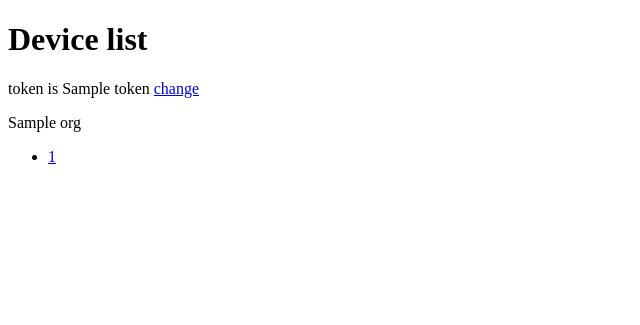
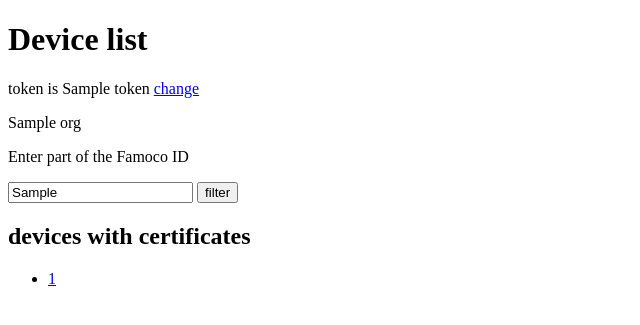
Before and after one commit to aguillot/famoco-certreset, a Django app: template templates/devices.html in a window 1280 px wide. Shown: the top 325 px of the page, without its empty margins (0-640 px from the left). Run offline with Django 4.2, Linux system fonts and the light colour scheme; the template is opened without the code that fills it: most values are stand-ins (such as "Sample title", 1, 10 or a date in 2020).

Commit message:
added device filter

```diff
--- a/reset/views.py
+++ b/reset/views.py
@@ -19,11 +19,13 @@
             if not mdm.token_is_valid(token):
                 return HttpResponseRedirect(reverse("home"))
             org = mdm.get_org(token)
-            devices = mdm.get_devices_with_cert(token, org["id"])
+            device_filter = request.GET.get("device_filter", "")
+            devices = mdm.get_devices_with_cert(token, org["id"], device_filter)
             data = {
                 "token": token,
                 "org": org,
                 "devices": devices,
+                "device_filter": device_filter,
             }
             return render(request, "devices.html", data)
 
@@ -31,10 +33,12 @@
 class ResetView(View):
     def get(self, request: HttpRequest, org_id, famoco_id):
         token = request.GET.get("token")
+        device_filter = request.GET.get("device_filter")
         data = {
             "org_id": org_id,
             "famoco_id": famoco_id,
             "token": token,
             "status_code": mdm.reset_cert(token, famoco_id),
+            "device_filter": device_filter,
         }
         return render(request, "reset.html", data)
--- a/templates/devices.html
+++ b/templates/devices.html
@@ -10,9 +10,18 @@
     <h1>Device list</h1>
     <p>token is {{ token }} <a href="{% url 'home' %}">change</a></p>
     <p>{{ org }}</p>
+    <p>
+        Enter part of the Famoco ID
+        <form action="">
+            <input type="hidden" name="token" value="{{ token }}">
+            <input type="text" name="device_filter" id="device_filter" value="{{ device_filter }}">
+            <button type="submit">filter</button>
+        </form>
+    </p>
+    <h2>devices with certificates</h2>
     <ul>
         {% for device in devices %}
-        <li><a href="{% url 'reset' org_id=org.id famoco_id=device.famoco_id %}?token={{ token }}">{{ device.famoco_id }}</a></li>
+        <li><a href="{% url 'reset' org_id=org.id famoco_id=device.famoco_id %}?token={{ token }}&device_filter={{ device_filter }}">{{ device.famoco_id }}</a></li>
         {% endfor %}
     </ul>
 </body>
```
